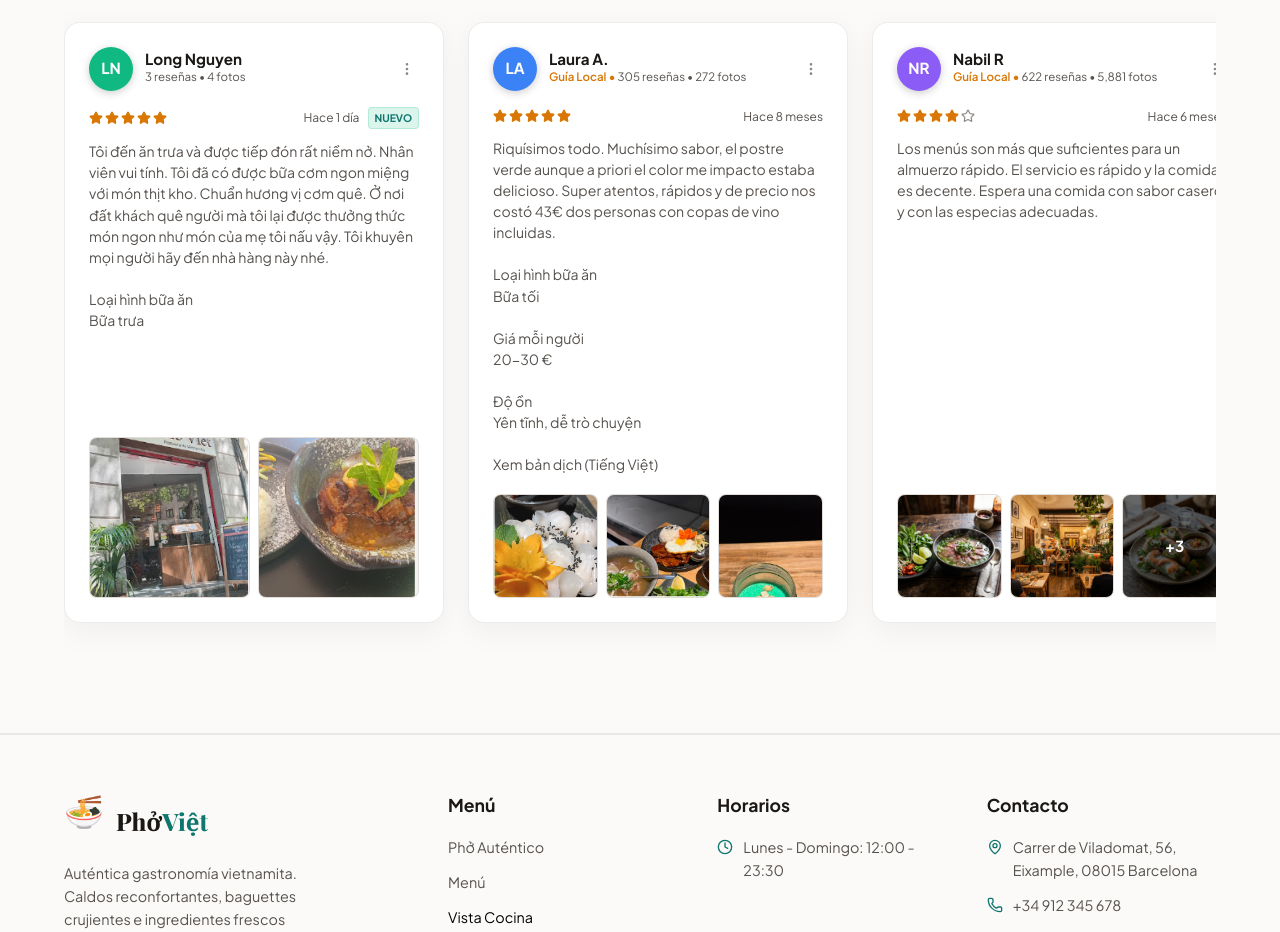
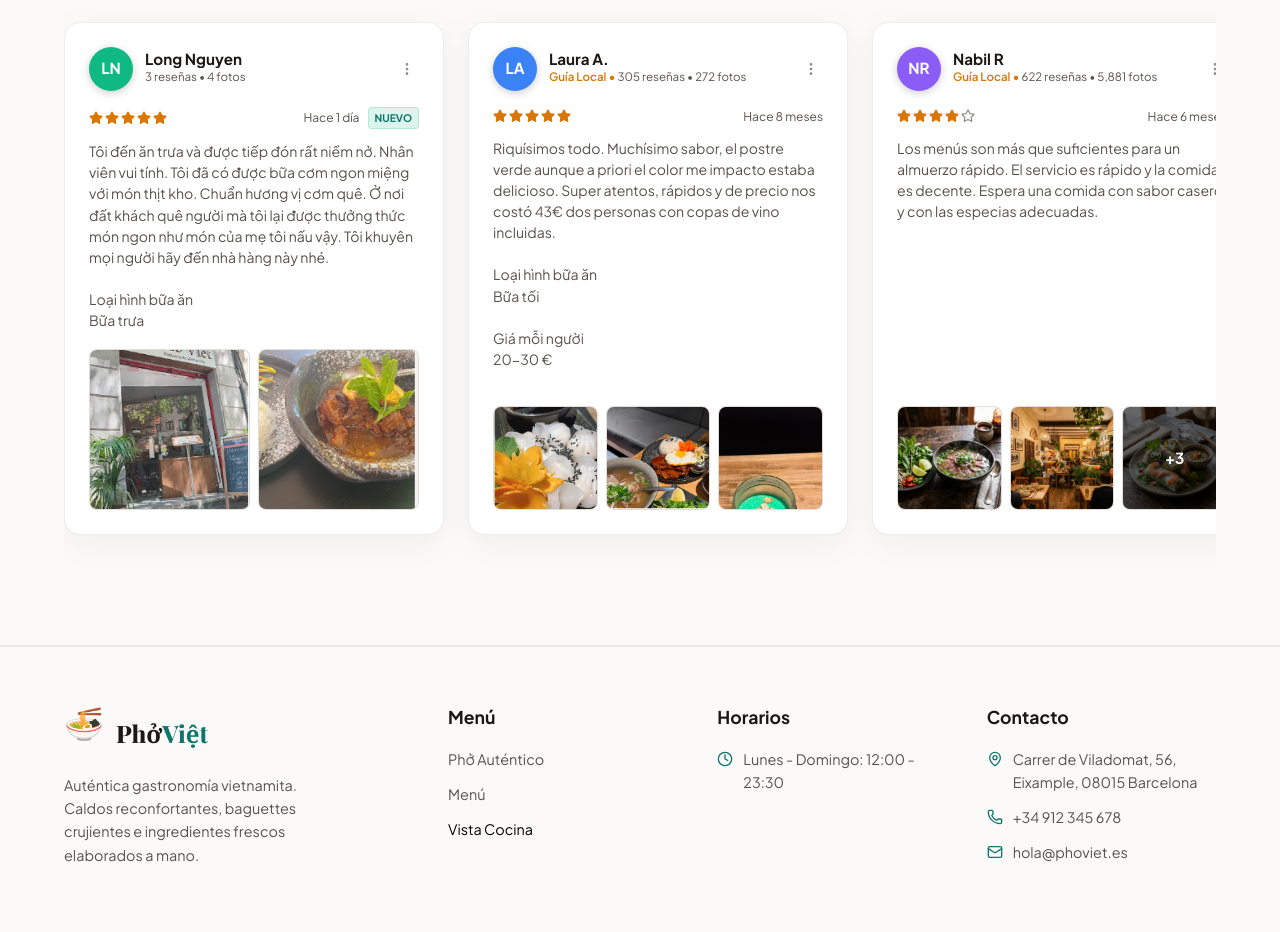
Before and after one commit to hieplv95/restaurante-phoviet, a React (Vite) app: page / in a window 1280 px wide. Shown: the part 3500-4432 px from the top of the page. Built offline with nearby package versions, Linux system fonts and the light colour scheme; a web font is replaced by a local one.

Commit message:
Remove noise level and view translation text from Laura A review

```diff
--- a/src/components/Reviews.jsx
+++ b/src/components/Reviews.jsx
@@ -35,8 +35,8 @@ const REVIEWS_DATA = [
     isNew: false,
     isLocalGuide: true,
     text: {
-      es: 'Riquísimos todo. Muchísimo sabor, el postre verde aunque a priori el color me impacto estaba delicioso. Super atentos, rápidos y de precio nos costó 43€ dos personas con copas de vino incluidas.\n\nLoại hình bữa ăn\nBữa tối\n\nGiá mỗi người\n20-30 €\n\nĐộ ồn\nYên tĩnh, dễ trò chuyện\n\nXem bản dịch (Tiếng Việt)',
-      en: 'Riquísimos todo. Muchísimo sabor, el postre verde aunque a priori el color me impacto estaba delicioso. Super atentos, rápidos y de precio nos costó 43€ dos personas con copas de vino incluidas.\n\nLoại hình bữa ăn\nBữa tối\n\nGiá mỗi người\n20-30 €\n\nĐộ ồn\nYên tĩnh, dễ trò chuyện\n\nXem bản dịch (Tiếng Việt)'
+      es: 'Riquísimos todo. Muchísimo sabor, el postre verde aunque a priori el color me impacto estaba delicioso. Super atentos, rápidos y de precio nos costó 43€ dos personas con copas de vino incluidas.\n\nLoại hình bữa ăn\nBữa tối\n\nGiá mỗi người\n20-30 €',
+      en: 'Riquísimos todo. Muchísimo sabor, el postre verde aunque a priori el color me impacto estaba delicioso. Super atentos, rápidos y de precio nos costó 43€ dos personas con copas de vino incluidas.\n\nLoại hình bữa ăn\nBữa tối\n\nGiá mỗi người\n20-30 €'
     },
     images: [
       '/reviews/dumplings_review.png',
```
